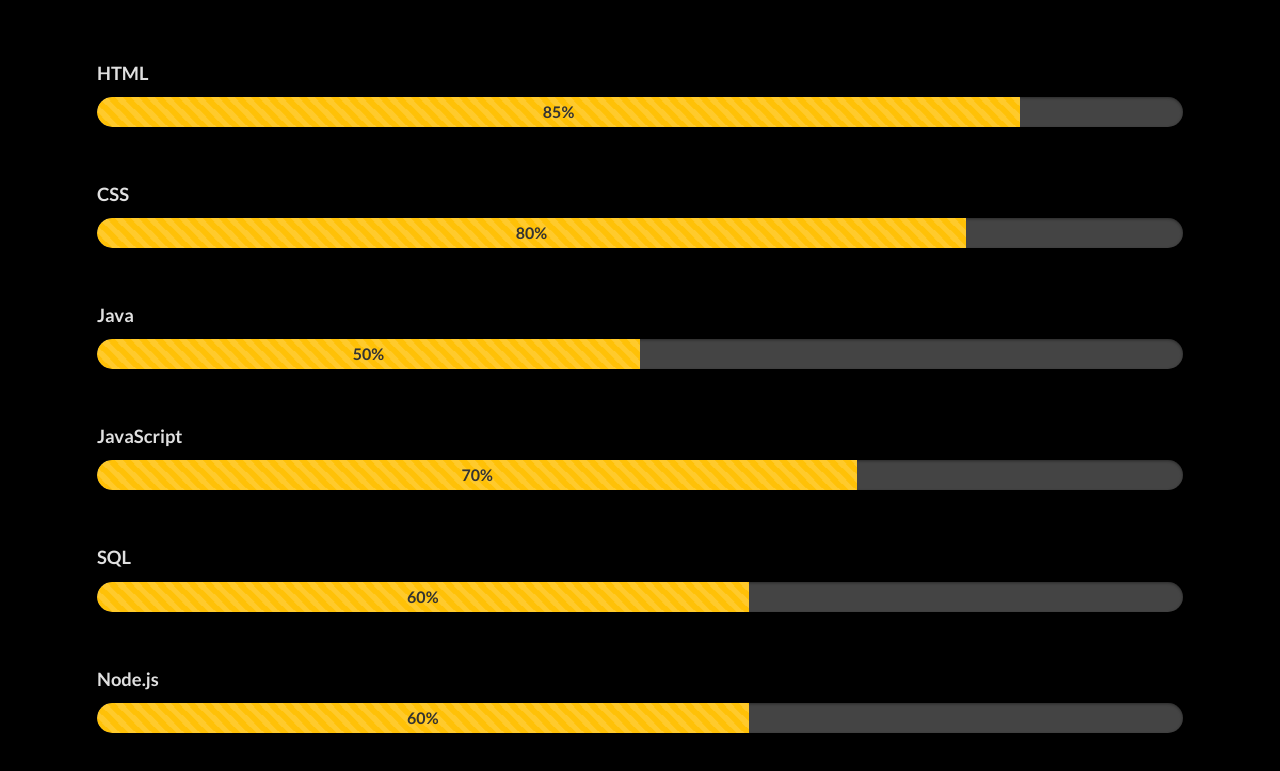
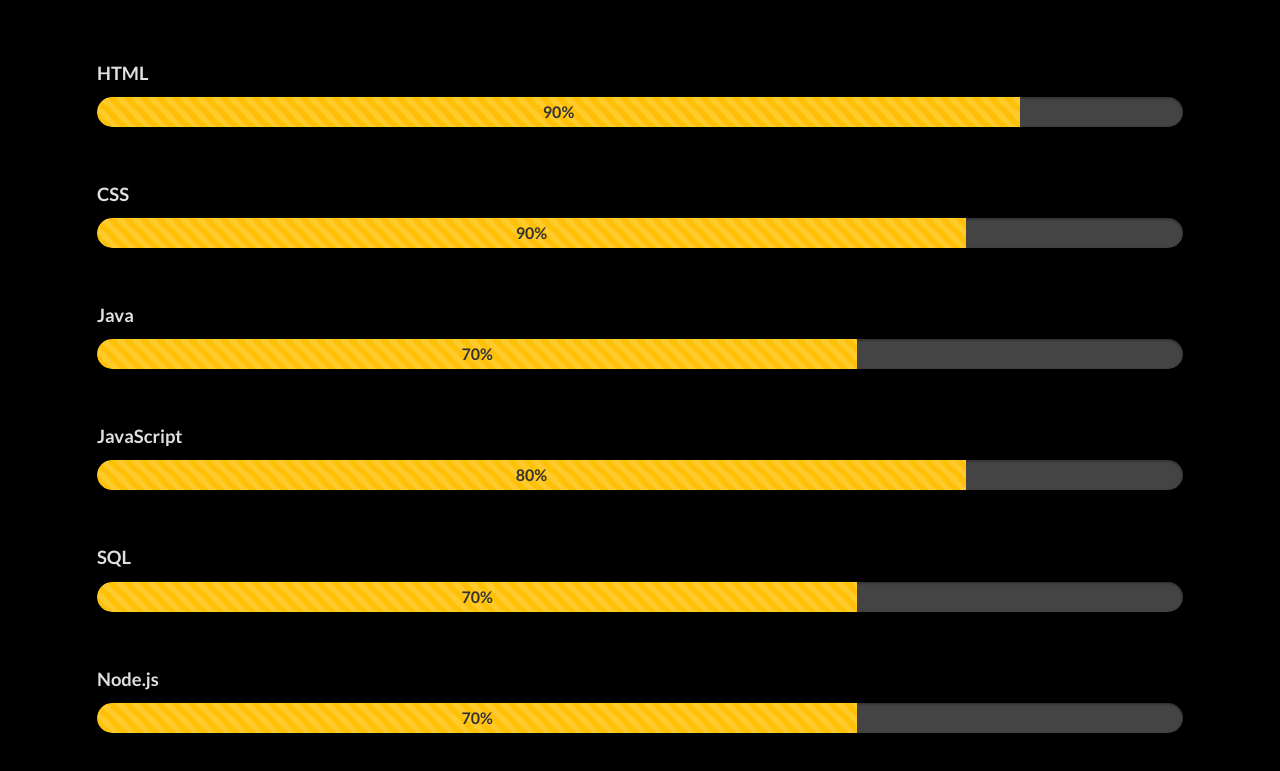
Before and after one commit to victor202502/personal-portfolio, a plain HTML site: page index.html in a window 1280 px wide. Shown: the part 3070-3841 px from the top of the page. Drawn offline with nearby package versions, Linux system fonts and the light colour scheme.

Commit message:
24.11.2025

```diff
--- a/index.html
+++ b/index.html
@@ -472,7 +472,7 @@
             <span class="skill-name">HTML</span> <!-- Nombre de la skill en un span -->
             <div class="progress">
                 <div class="progress-bar bg-warning progress-bar-striped progress-bar-animated"
-                     role="progressbar" style="width: 85%;" aria-valuenow="90" aria-valuemin="0" aria-valuemax="100">85%</div>
+                     role="progressbar" style="width: 85%;" aria-valuenow="90" aria-valuemin="0" aria-valuemax="100">90%</div>
             </div>
         </div>
 
@@ -481,7 +481,7 @@
              <span class="skill-name">CSS</span>
              <div class="progress">
                  <div class="progress-bar bg-warning progress-bar-striped progress-bar-animated"
-                      role="progressbar" style="width: 80%;" aria-valuenow="85" aria-valuemin="0" aria-valuemax="100">80%</div>
+                      role="progressbar" style="width: 80%;" aria-valuenow="85" aria-valuemin="0" aria-valuemax="100">90%</div>
              </div>
         </div>
 
@@ -490,7 +490,7 @@
              <span class="skill-name">Java</span>
              <div class="progress">
                  <div class="progress-bar bg-warning progress-bar-striped progress-bar-animated"
-                      role="progressbar" style="width: 50%;" aria-valuenow="70" aria-valuemin="0" aria-valuemax="100">50%</div>
+                      role="progressbar" style="width: 70%;" aria-valuenow="70" aria-valuemin="0" aria-valuemax="100">70%</div>
              </div>
         </div>
 
@@ -499,7 +499,7 @@
              <span class="skill-name">JavaScript</span>
              <div class="progress">
                  <div class="progress-bar bg-warning progress-bar-striped progress-bar-animated"
-                      role="progressbar" style="width: 70%;" aria-valuenow="80" aria-valuemin="0" aria-valuemax="100">70%</div>
+                      role="progressbar" style="width: 80%;" aria-valuenow="80" aria-valuemin="0" aria-valuemax="100">80%</div>
              </div>
         </div>
 
@@ -508,7 +508,7 @@
              <span class="skill-name">SQL</span>
              <div class="progress">
                  <div class="progress-bar bg-warning progress-bar-striped progress-bar-animated"
-                      role="progressbar" style="width: 60%;" aria-valuenow="75" aria-valuemin="0" aria-valuemax="100">60%</div>
+                      role="progressbar" style="width: 70%;" aria-valuenow="75" aria-valuemin="0" aria-valuemax="100">70%</div>
              </div>
         </div>
 
@@ -517,7 +517,7 @@
              <span class="skill-name">Node.js</span>
              <div class="progress">
                  <div class="progress-bar bg-warning progress-bar-striped progress-bar-animated"
-                      role="progressbar" style="width: 60%;" aria-valuenow="65" aria-valuemin="0" aria-valuemax="100">60%</div>
+                      role="progressbar" style="width: 70%;" aria-valuenow="65" aria-valuemin="0" aria-valuemax="100">70%</div>
              </div>
         </div>
 
--- a/index.js
+++ b/index.js
@@ -192,7 +192,7 @@
         // Resume section...
         resumeTitleIT: "Fachinformatiker", resumeDescIT: "In Ausbildung zum Fachinformatiker mit Schwerpunkt Systemintegration.", resumeTitleCodecademy: "Codecademy", resumeDescCodecademyFS: "• Full-Stack Engineer Pfad: Grundlagen und fortgeschrittene Fähigkeiten in der Webentwicklung.", resumeDescCodecademyJava: "• Java lernen: Einführung in die Java-Programmierung mit Zertifikat.", resumeTitleSecurity: "Sicherheitsfachkraft Kurs", resumeDescSecurity: "Academia Foris – Ausbildungskurs zur Sicherheitsfachkraft.", resumeTitleMechatronics: "Ausbildung zum KFZ-Mechatroniker", resumeDescMechatronics: "I.E.S. Universidad Laboral – Berufsausbildung zum KFZ-Mechaniker.",
         // Job Experience section...
-        jobTitleProdAssistant: "Produktionshelfer", jobTitleTruckDriver: "LKW-Fahrer", jobTitleBusDriver: "Busfahrer", jobTitleConstructionAssistant: "Bauhelfer", jobTitleSecurityGuard: "Sicherheitsmitarbeiter", jobTitleWarehouseWorker: "Lagermitarbeiter",
+        jobTitleProdAssistant: "Produktionshelfer", jobTitleTruckDriver: "Berufskraftfahrer", jobTitleBusDriver: "Berufskraftfahrer", jobTitleConstructionAssistant: "Materialprüfer", jobTitleSecurityGuard: "Sicherheitsmitarbeiter", jobTitleWarehouseWorker: "Lagermitarbeiter",
         job1Task1: "Bedienung und Überwachung von Produktionsanlagen.", job1Task2: "Reinigung und Wartung der Ausrüstung.", job1Task3: "Meldung von Störungen und Qualitätsabweichungen.", job1Task4: "Sicherstellung der Einhaltung von Produktionsparametern.", contactBtnXella: "XELLA kontaktieren",
         job2Task1: "Durchführung geplanter Routen zur Abfallsammlung.", job2Task2: "Sicherstellung der Fahrtüchtigkeit und Sicherheit des LKWs.", job2Task3: "Meldung technischer Probleme an die Werkstatt.", contactBtnReso: "RESO kontaktieren",
         job3Task1: "Kommissionierung von Teilen nach Bestellformularen.", job3Task2: "Sägen und Stanzen von Komponenten.", job3Task3: "Vorbereitung von Sendungen und Übergabe an die nächste Produktionsstufe.", contactBtnMarkilux: "MARKILUX kontaktieren",
```
Also changed, not shown: 1 other file.
